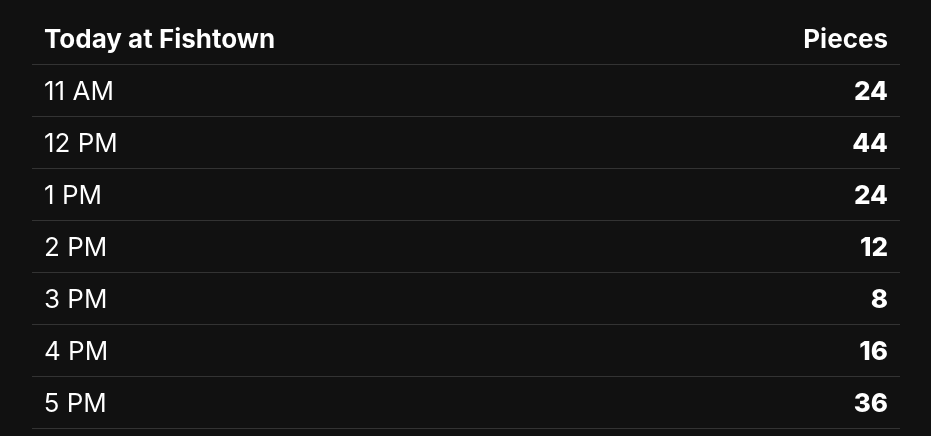
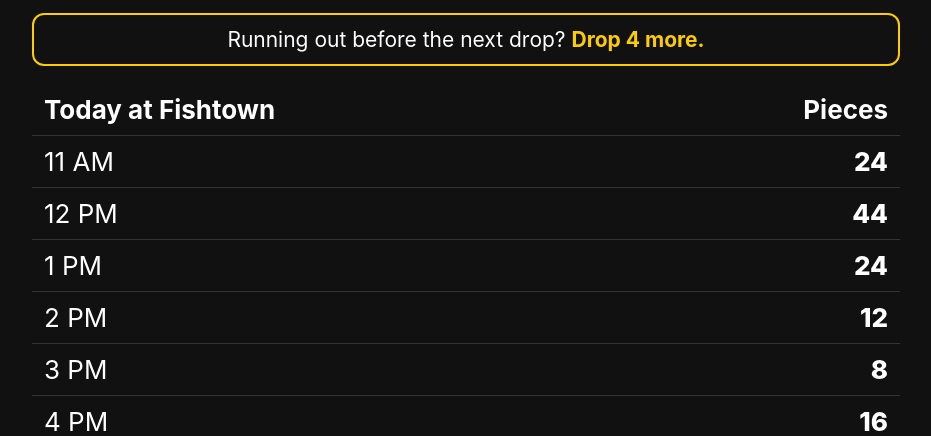
Before and after one commit to LutonicAzteca17/coop-chicken-cook-plan, a plain HTML site: page index.html in a window 1280 px wide. Shown: the part 364-800 px from the top of the page, without its empty margins (174-1105 px from the left). Drawn offline with Linux system fonts and the light colour scheme.

Commit message:
Always show the drop-4-more backup rule
Co-Authored-By: Claude Opus 5.5 <noreply@anthropic.com>
Claude-Session: https://claude.ai/code/session_01QzLq7XgwM1JMxYDR5y26a7

```diff
--- a/index.html
+++ b/index.html
@@ -144,8 +144,8 @@ function render() {
     nextEl.textContent = "";
   }
   if (live) nowEl.className = "now";
-  // Backup rule only matters while drops are happening today
-  document.getElementById("rule").style.display = (live && h >= hours[0] && h <= hours[hours.length-1]) ? "" : "none";
+  // Backup rule: always shown so the cook never has to remember it
+  document.getElementById("rule").style.display = "";
 
   // Today table
   const total = hours.reduce((s,x)=>s+plan[x],0);
```
Also changed, not shown: template.html (+2 -2 lines).
